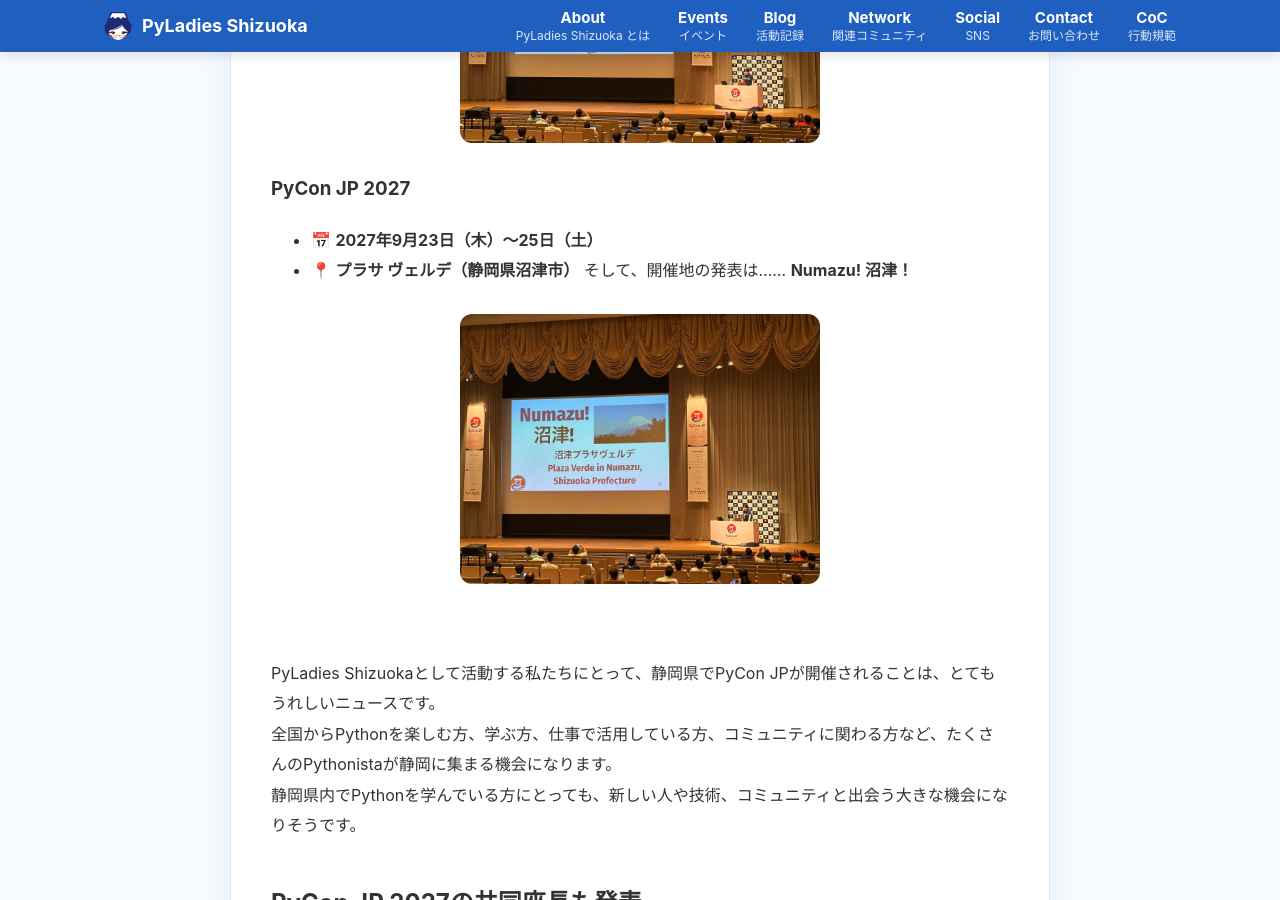
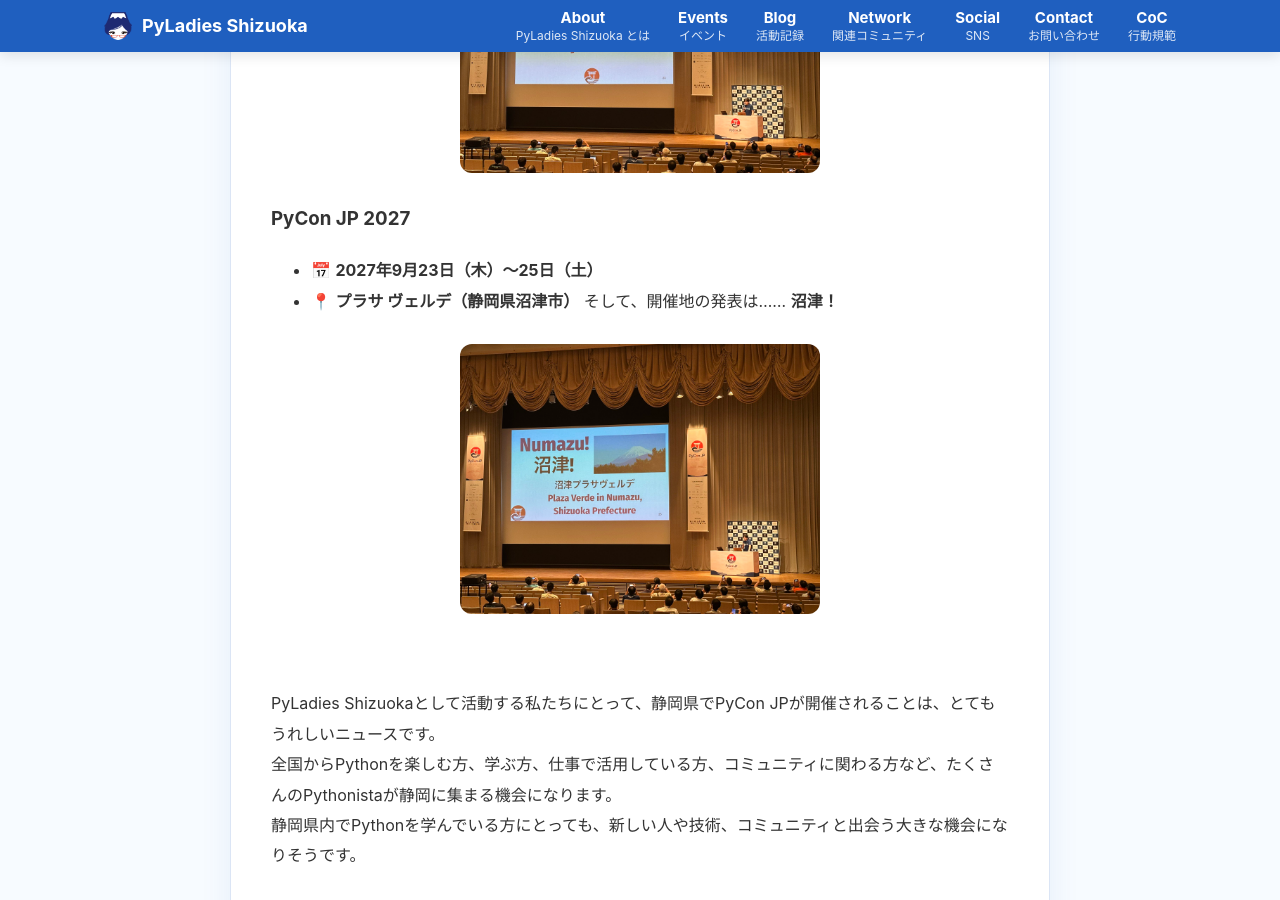
Before and after one commit to PyLadiesShizuoka/pyladiesshizuoka.github.io, a Jekyll site: the page built from _posts/2026-08-22-pyconjp2026.md, in a window 1280 px wide and 900 px high, scrolled down 906 px. Built offline with Jekyll 4.4.1, drawn with Linux system fonts in a browser that asks for light colours.

Commit message:
Update 2026-08-22-pyconjp2026.md

```diff
--- a/_posts/2026-08-22-pyconjp2026.md
+++ b/_posts/2026-08-22-pyconjp2026.md
@@ -6,7 +6,7 @@
 
 2026年8月21日（金）・22日（土）、広島国際会議場で **[PyCon JP 2026](https://2026.pycon.jp/ja/)** が開催され、2日間のカンファレンスが盛会のうちに終了しました！🐍✨<br>
 基調講演やトークセッション、ライトニングトーク（LT）、コミュニティブースなど、今年もさまざまな企画が行われました。<br>
-運営スタッフ・登壇者・スポンサー・ボランティア、そして参加された皆さま、2日間本当にお疲れさまでした！<br>
+運営スタッフ・登壇者・スポンサー・ボランティア、そして参加された皆さま、2日間本当にお疲れさまでした！<br><br>
 明日8月23日（日）には、広島大学 東千田キャンパスで **Sprint（スプリント）** が開催されます。 参加される皆さま、引き続き楽しんできてください！🐍
 <br>
 
@@ -19,7 +19,7 @@
 ### PyCon JP 2027
 - 📅 **2027年9月23日（木）〜25日（土）**
 - 📍 **プラサ ヴェルデ（静岡県沼津市）**
-そして、開催地の発表は…… **Numazu! 沼津！**
+そして、開催地の発表は…… **沼津！**
 
 ![PyCon JP 2027は静岡県沼津市で開催](/images/blog/pyconjp2027-numazu.jpg)
 <br>
@@ -45,8 +45,7 @@
 
 そんな方にとっても、地元・静岡県で開催されるPyCon JP 2027が、新しい一歩を踏み出すきっかけになるかもしれません。<br>
 PyLadies Shizuokaも、静岡で活動するPythonコミュニティのひとつとして、PyCon JP 2027の開催を今からとても楽しみにしています。
-
-**来年は沼津でPython！**
+<br>
 2027年9月23日〜25日、静岡県・沼津でお会いしましょう！🐍✨
 
 ## PyCon JP 2026
```
